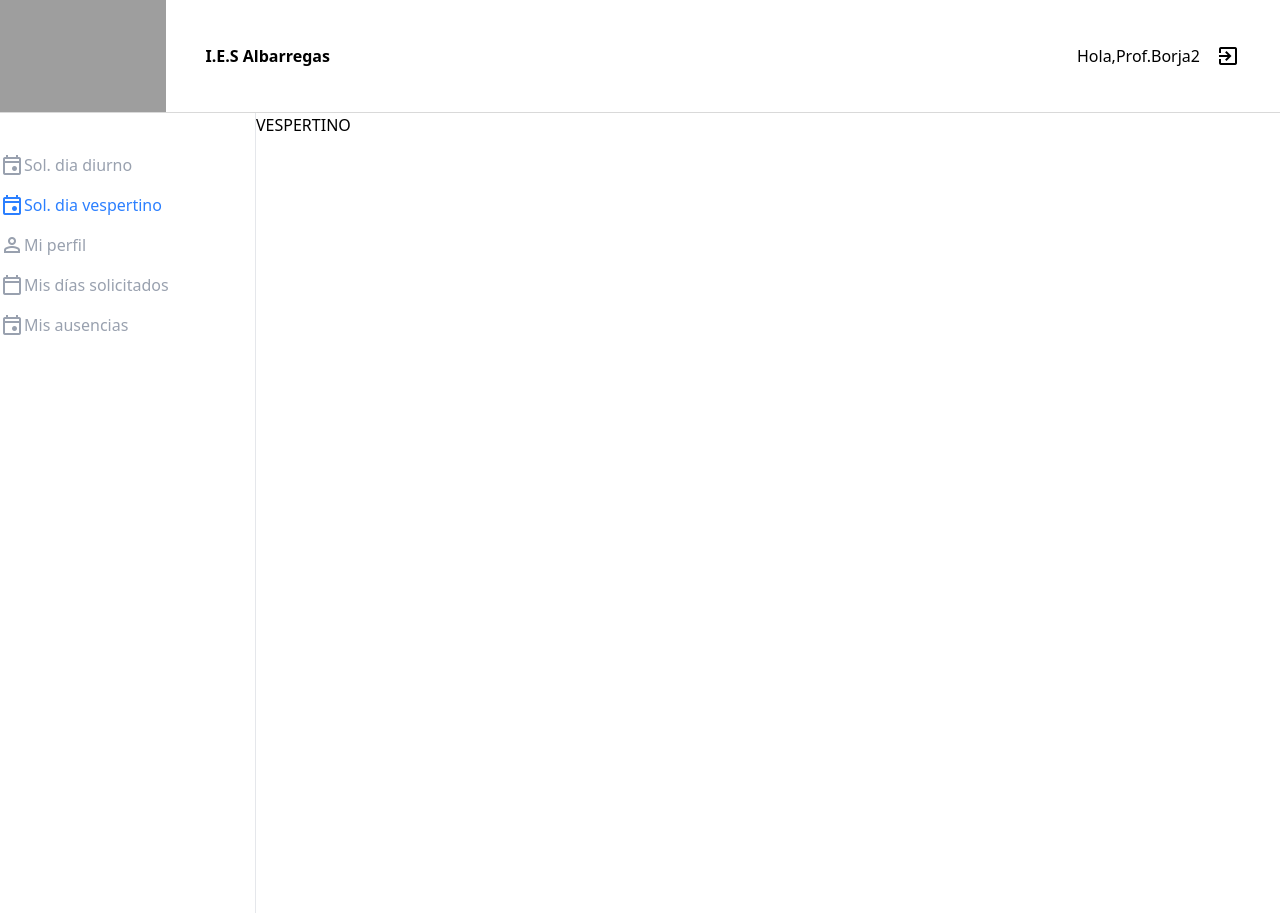
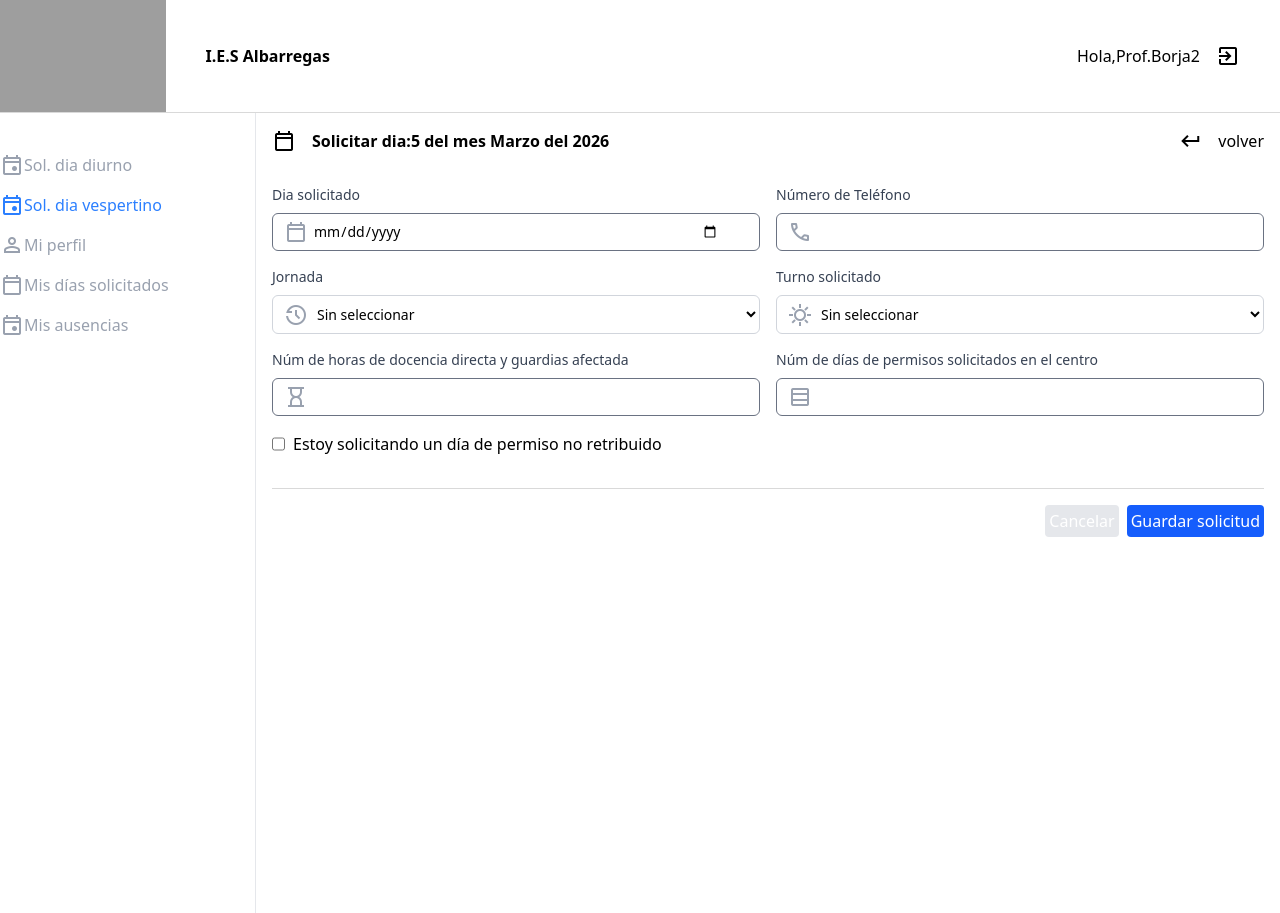
Before and after one commit to egilp04/ClicPermiso, a React (Vite) app: page /vespertino in a window 1280 px wide. Built offline with nearby package versions, Linux system fonts and the light colour scheme; grey boxes are pictures that could not be loaded.

Commit message:
dias vespertino

```diff
--- a/src/components/Vespertino.tsx
+++ b/src/components/Vespertino.tsx
@@ -1,5 +1,11 @@
+import FormDias from "./FormDias";
+
 const Vespertino = () => {
-  return <div>VESPERTINO</div>;
+  return (
+    <div>
+      <FormDias></FormDias>
+    </div>
+  );
 };
 
 export default Vespertino;
```
